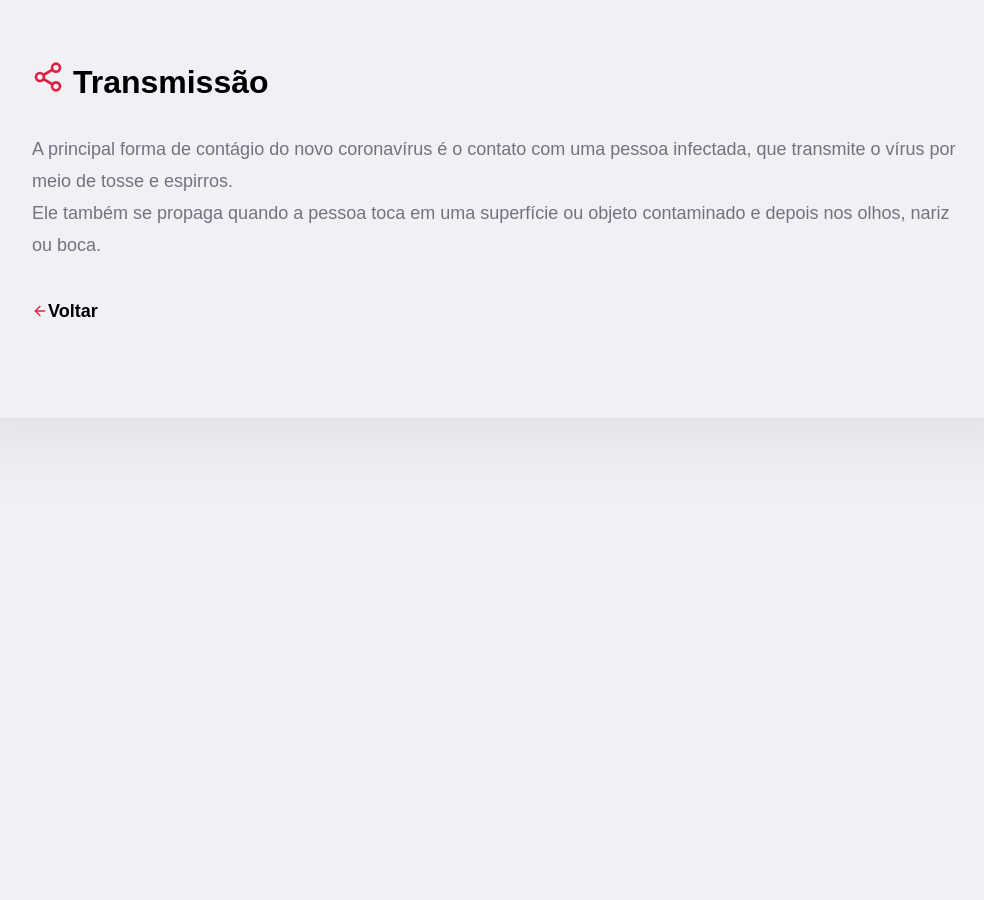
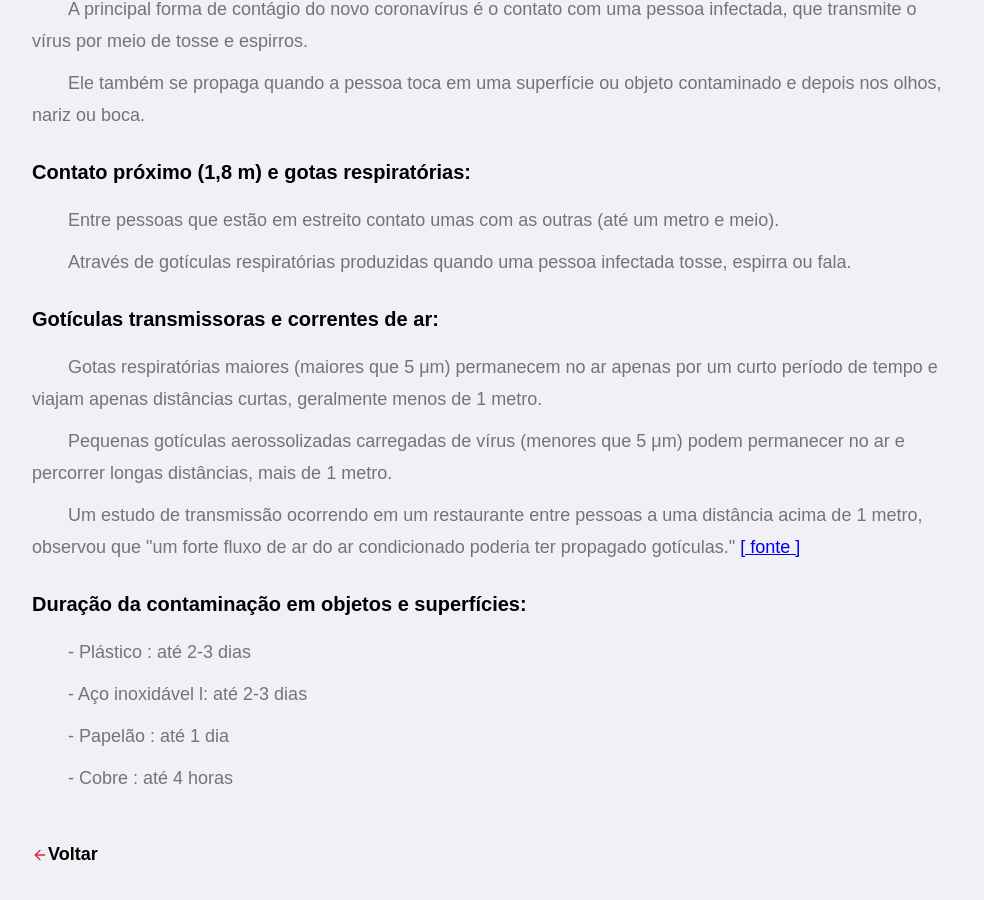
Before and after one commit to KaiqueJuvencio/covid-check, a React (Create React App) app in the folder frontend/: page /transmission in a window 1280 px wide. Shown: the part 276-1176 px from the top of the page, without its empty margins (144-1128 px from the left). Before the commit the page ends 800 px from the top, so only its background shows below. Built offline with nearby package versions, Linux system fonts and the light colour scheme; the HTML template or start-up script is replaced by a standard one.

Commit message:
Updated transmission content

```diff
--- a/frontend/src/pages/Transmission/index.js
+++ b/frontend/src/pages/Transmission/index.js
@@ -18,6 +18,20 @@ export default function Transmission() {
                     <p className="check-in-descricao-procure">A principal forma de contágio do novo coronavírus é o contato com uma pessoa infectada, que transmite o vírus por meio de tosse e espirros.</p>
                     <p className="check-in-descricao-procure">Ele também se propaga quando a pessoa toca em uma superfície ou objeto contaminado e depois nos olhos, nariz ou boca.</p>
 
+                    <h3 className="transmission-topic">Contato próximo (1,8 m) e gotas respiratórias:</h3>
+                    <p className="check-in-descricao-procure">Entre pessoas que estão em estreito contato umas com as outras (até um metro e meio).</p>
+                    <p className="check-in-descricao-procure">Através de gotículas respiratórias produzidas quando uma pessoa infectada tosse, espirra ou fala.</p>
+
+                    <h3 className="transmission-topic">Gotículas transmissoras e correntes de ar:</h3>
+                    <p className="check-in-descricao-procure">Gotas respiratórias maiores (maiores que 5 μm) permanecem no ar apenas por um curto período de tempo e viajam apenas distâncias curtas, geralmente menos de 1 metro.</p>
+                    <p className="check-in-descricao-procure">Pequenas gotículas aerossolizadas carregadas de vírus (menores que 5 μm) podem permanecer no ar e percorrer longas distâncias, mais de 1 metro.</p>
+                    <p className="check-in-descricao-procure">Um estudo de transmissão ocorrendo em um restaurante entre pessoas a uma distância acima de 1 metro, observou que "um forte fluxo de ar do ar condicionado poderia ter propagado gotículas." <a href="https://wwwnc.cdc.gov/eid/article/26/7/20-0764_article">[ fonte ]</a></p>
+
+                    <h3 className="transmission-topic">Duração da contaminação em objetos e superfícies:</h3>
+                    <p className="check-in-descricao-procure">- Plástico : até 2-3 dias</p>
+                    <p className="check-in-descricao-procure">- Aço inoxidável l: até 2-3 dias</p>
+                    <p className="check-in-descricao-procure">- Papelão : até 1 dia</p>
+                    <p className="check-in-descricao-procure">- Cobre : até 4 horas</p>
                     <Link className="back-link" to="/">
                         <FiArrowLeft size={16} color="#E02041" />
                         Voltar
--- a/frontend/src/pages/Transmission/styles.css
+++ b/frontend/src/pages/Transmission/styles.css
@@ -16,11 +16,17 @@
     align-items: center;
     justify-content: center;
 }
+.transmission-topic{
+    padding-bottom: 20px;
+    padding-top: 20px;
+    font-size: 20px;
+}
 
 .transmission-container .content {
     width: 100%;
     padding: 96px;
     background: #f0f0f5;
+    padding-top: 500px;
     box-shadow: 0 0 100px rgba(0, 0, 0, 0.1);
     border-radius: 8px;
 
@@ -43,6 +49,8 @@
     font-size: 18px;
     color: #737380;
     line-height: 32px;
+    text-indent: 2em;
+    padding-bottom: 10px;
 }
 
 .check-in-descricao{
```
